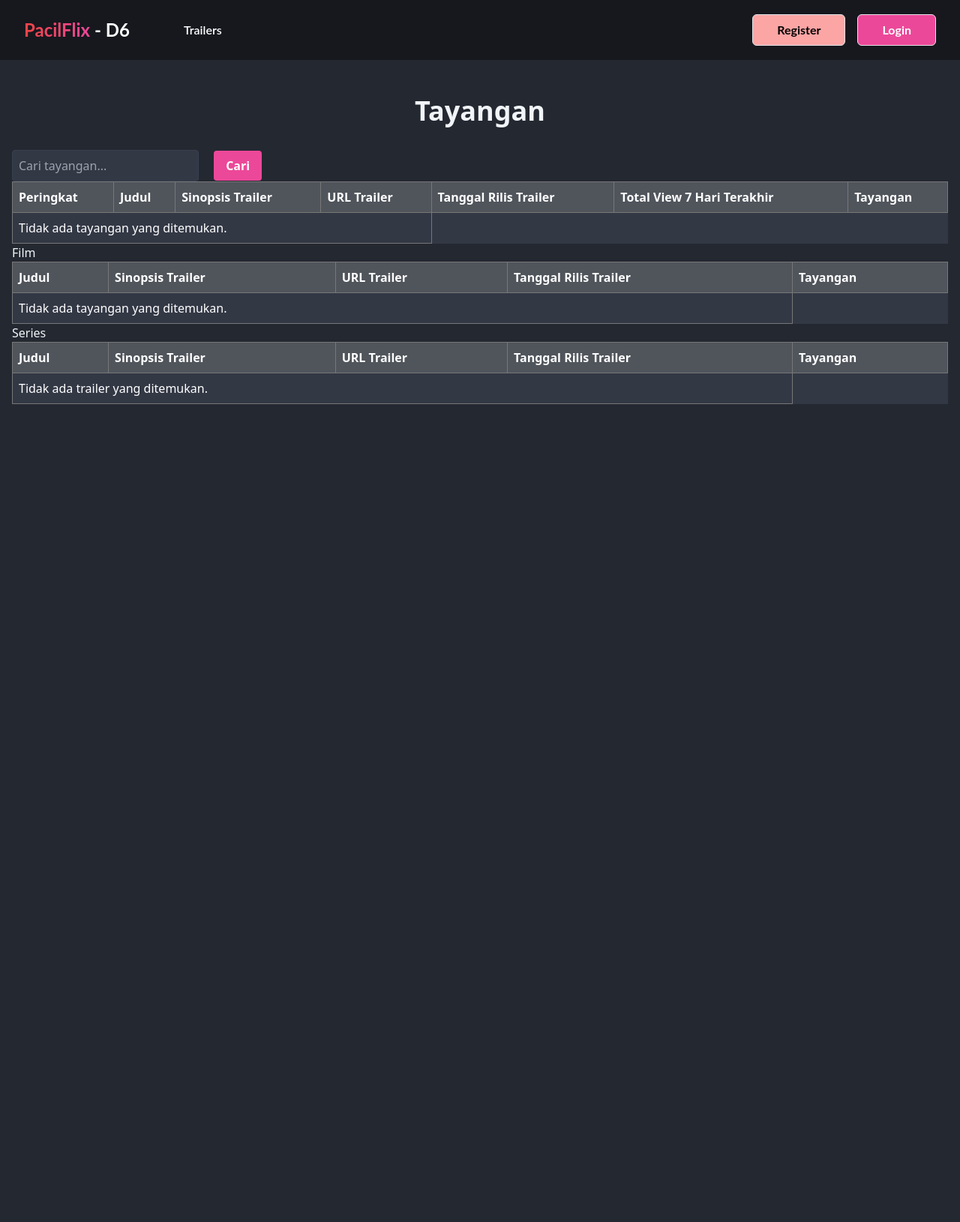
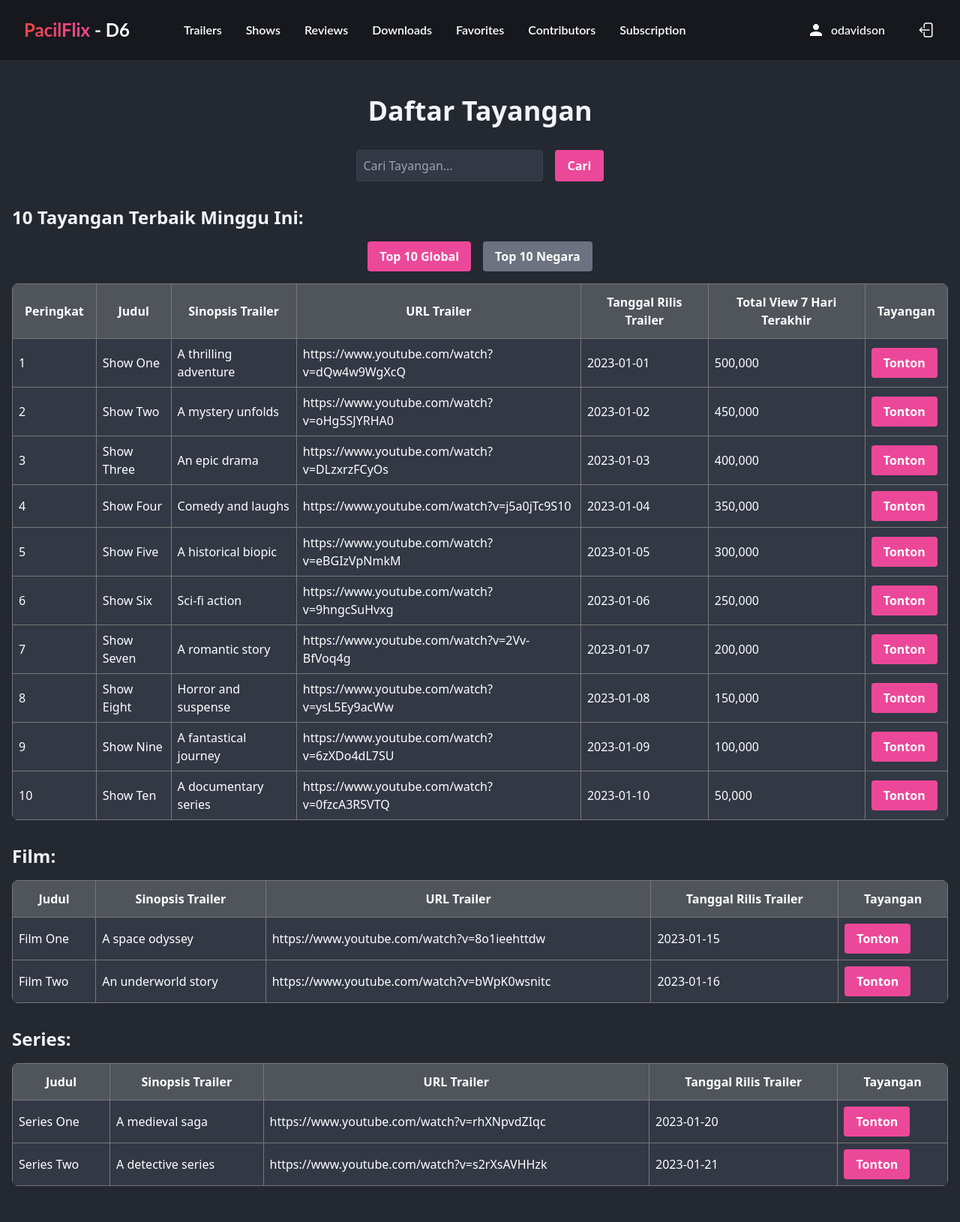
Before and after one commit to LimBodhi/Pacilflix, a Django app: template Tayangan/templates/tayangan.html in a window 1280 px wide. Shown: the whole page at 75% size. Before the commit the page ends 539 px from the top, so only its background shows below. Run offline with Django 3.2, Linux system fonts and the light colour scheme; the template is opened without the code that fills it, so the values that code supplies are empty; some libraries are stand-ins or nearby versions.

Commit message:
halaman tayangan

```diff
--- a/Langganan/views.py
+++ b/Langganan/views.py
@@ -5,12 +5,12 @@ from django.shortcuts import render, get_object_or_404, redirect
 from django.views.decorators.csrf import csrf_exempt
 
 def langganan_list(request):
-    # Query untuk mendapatkan data paket langganan dan transaksi untuk pengguna0
+    # Query untuk mendapatkan data paket langganan dan transaksi untuk odavidson
     query_transaksi = """
     SELECT t.username, t.nama_paket, p.nama, p.harga, p.resolusi_layar, t.start_date_time, t.end_date_time, t.metode_pembayaran
     FROM PACILFLIX.TRANSACTION t
     JOIN PACILFLIX.PAKET p ON t.nama_paket = p.nama
-    WHERE t.username = 'pengguna0'
+    WHERE t.username = 'odavidson'
     """
     transaksi_data = query(query_transaksi)
 
@@ -66,7 +66,7 @@ def beli_paket(request, nama_paket):
 def proses_pembayaran(request):
     if request.method == 'POST':
         # Ambil data dari form
-        username = 'pengguna0'
+        username = 'odavidson'
         # username = request.POST.get('username')  # asumsikan form memiliki field 'username'
         nama_paket = request.POST.get('nama_paket')  # asumsikan form memiliki field 'nama_paket'
         metode_pembayaran = request.POST.get('metode_pembayaran')  # asumsikan form memiliki field 'metode_pembayaran'
--- a/Tayangan/templates/tayangan.html
+++ b/Tayangan/templates/tayangan.html
@@ -3,13 +3,19 @@
 {% block content %}
 <div class="min-h-screen bg-[#242831] text-slate-100 font-inter">
     <div class="container mx-auto py-12 px-4">
-        <h2 class="text-center text-4xl font-bold mb-8">Tayangan</h2>
+        <h2 class="text-center text-4xl font-bold mb-8">Daftar Tayangan</h2>
 
-        <form action="{% url 'show_search_tayangan' %}" method="post">
-            {% csrf_token %}
-            <input type="text" name="search" value="{{ query }}" placeholder="Cari tayangan..." class="bg-[#333845] text-white border border-gray-700 p-2 rounded">
+        <div class="flex justify-center mb-8">
+            <input type="text" placeholder="Cari Tayangan..." class="bg-[#333845] text-white border border-gray-700 p-2 rounded">
             <button type="submit" class="ml-4 bg-pink-500 hover:bg-red-500 text-white font-bold py-2 px-4 rounded">Cari</button>
-        </form>
+        </div>
+
+        <h3 class="text-2xl font-semibold mb-4">10 Tayangan Terbaik Minggu Ini:</h3>
+
+        <div class="flex justify-center mb-4">
+            <button class="bg-pink-500 hover:bg-red-500 text-white font-bold py-2 px-4 rounded mr-4">Top 10 Global</button>
+            <button class="bg-gray-500 hover:bg-gray-600 text-white font-bold py-2 px-4 rounded">Top 10 Negara</button>
+        </div>
 
         <style>
             table {
@@ -25,110 +31,79 @@
             }
             th {
                 background-color: #50555c; /* Darker header background */
+                text-align: center;
             }
         </style>
-        <table>
-            <thead>
+
+
+        <div class="overflow-x-auto mb-8">
+            <table class="w-full text-left rounded-lg overflow-hidden">
+                <thead class="bg-[#333845] text-white">
                     <tr>
-                    <th>Peringkat</th>
-                    <th>Judul</th>
-                    <th>Sinopsis Trailer</th>
-                    <th>URL Trailer</th>
-                    <th>Tanggal Rilis Trailer</th>
-                    <th>Total View 7 Hari Terakhir</th>
-                    <th>Tayangan</th>
+                        <th class="py-3 px-4">Peringkat</th>
+                        <th class="py-3 px-4">Judul</th>
+                        <th class="py-3 px-4">Sinopsis Trailer</th>
+                        <th class="py-3 px-4">URL Trailer</th>
+                        <th class="py-3 px-4">Tanggal Rilis Trailer</th>
+                        <th class="py-3 px-4">Total View 7 Hari Terakhir</th>
+                        <th class="py-3 px-4">Tayangan</th>
                     </tr>
                 </thead>
-            <tbody>
-                {% for trailer in tayangans %}
-                <tr class="border-t border-gray-700">
-                    <td>{{ 1 }}</td>
-                    <td>{{ trailer.judul }}</td>
-                    <td>{{ trailer.sinopsis_trailer }}</td>
-                    <td>{{ trailer.url_video_trailer }}</td>
-                    <td>{{ trailer.formatted_timestamp }}</td>
-                    <td>{{ 1 }}</td>
-                    <td>
-                        <form action="{% url 'show_film' %}" method="post">
-                            {% csrf_token %}
-                            <input type="hidden" name="id_tayangan" value="{{ trailer.id }}">
-                            <button type="submit" class="button">Tayangan</button>
-                        </form>
-                    </td>
-                </tr>
-                {% empty %}
-                <tr>
-                    <td colspan="4">Tidak ada tayangan yang ditemukan.</td>
-                </tr>
-                {% endfor %}
+                <tbody class="bg-[#333845]">
+                    <!-- Dummy data for top shows -->
+                    <tr><td>1</td><td>Show One</td><td>A thrilling adventure</td><td><a href="https://www.youtube.com/watch?v=dQw4w9WgXcQ">https://www.youtube.com/watch?v=dQw4w9WgXcQ</a></td><td>2023-01-01</td><td>500,000</td><td><button class="bg-pink-500 hover:bg-red-500 text-white font-bold py-2 px-4 rounded">Tonton</button></td></tr>
+                    <tr><td>2</td><td>Show Two</td><td>A mystery unfolds</td><td><a href="https://www.youtube.com/watch?v=oHg5SJYRHA0">https://www.youtube.com/watch?v=oHg5SJYRHA0</a></td><td>2023-01-02</td><td>450,000</td><td><button class="bg-pink-500 hover:bg-red-500 text-white font-bold py-2 px-4 rounded">Tonton</button></td></tr>
+                    <tr><td>3</td><td>Show Three</td><td>An epic drama</td><td><a href="https://www.youtube.com/watch?v=DLzxrzFCyOs">https://www.youtube.com/watch?v=DLzxrzFCyOs</a></td><td>2023-01-03</td><td>400,000</td><td><button class="bg-pink-500 hover:bg-red-500 text-white font-bold py-2 px-4 rounded">Tonton</button></td></tr>
+                    <tr><td>4</td><td>Show Four</td><td>Comedy and laughs</td><td><a href="https://www.youtube.com/watch?v=j5a0jTc9S10">https://www.youtube.com/watch?v=j5a0jTc9S10</a></td><td>2023-01-04</td><td>350,000</td><td><button class="bg-pink-500 hover:bg-red-500 text-white font-bold py-2 px-4 rounded">Tonton</button></td></tr>
+                    <tr><td>5</td><td>Show Five</td><td>A historical biopic</td><td><a href="https://www.youtube.com/watch?v=eBGIzVpNmkM">https://www.youtube.com/watch?v=eBGIzVpNmkM</a></td><td>2023-01-05</td><td>300,000</td><td><button class="bg-pink-500 hover:bg-red-500 text-white font-bold py-2 px-4 rounded">Tonton</button></td></tr>
+                    <tr><td>6</td><td>Show Six</td><td>Sci-fi action</td><td><a href="https://www.youtube.com/watch?v=9hngcSuHvxg">https://www.youtube.com/watch?v=9hngcSuHvxg</a></td><td>2023-01-06</td><td>250,000</td><td><button class="bg-pink-500 hover:bg-red-500 text-white font-bold py-2 px-4 rounded">Tonton</button></td></tr>
+                    <tr><td>7</td><td>Show Seven</td><td>A romantic story</td><td><a href="https://www.youtube.com/watch?v=2Vv-BfVoq4g">https://www.youtube.com/watch?v=2Vv-BfVoq4g</a></td><td>2023-01-07</td><td>200,000</td><td><button class="bg-pink-500 hover:bg-red-500 text-white font-bold py-2 px-4 rounded">Tonton</button></td></tr>
+                    <tr><td>8</td><td>Show Eight</td><td>Horror and suspense</td><td><a href="https://www.youtube.com/watch?v=ysL5Ey9acWw">https://www.youtube.com/watch?v=ysL5Ey9acWw</a></td><td>2023-01-08</td><td>150,000</td><td><button class="bg-pink-500 hover:bg-red-500 text-white font-bold py-2 px-4 rounded">Tonton</button></td></tr>
+                    <tr><td>9</td><td>Show Nine</td><td>A fantastical journey</td><td><a href="https://www.youtube.com/watch?v=6zXDo4dL7SU">https://www.youtube.com/watch?v=6zXDo4dL7SU</a></td><td>2023-01-09</td><td>100,000</td><td><button class="bg-pink-500 hover:bg-red-500 text-white font-bold py-2 px-4 rounded">Tonton</button></td></tr>
+                    <tr><td>10</td><td>Show Ten</td><td>A documentary series</td><td><a href="https://www.youtube.com/watch?v=0fzcA3RSVTQ">https://www.youtube.com/watch?v=0fzcA3RSVTQ</a></td><td>2023-01-10</td><td>50,000</td><td><button class="bg-pink-500 hover:bg-red-500 text-white font-bold py-2 px-4 rounded">Tonton</button></td></tr>
                 </tbody>
             </table>
-        Film
-        <table>
-            <thead>
+        </div>
+
+        <h3 class="text-2xl font-semibold mb-4">Film:</h3>
+        <div class="overflow-x-auto mb-8">
+            <table class="w-full text-left rounded-lg overflow-hidden">
+                <thead class="bg-[#333845] text-white">
                     <tr>
-                    <th>Judul</th>
-                    <th>Sinopsis Trailer</th>
-                    <th>URL Trailer</th>
-                    <th>Tanggal Rilis Trailer</th>
-                    <th>Tayangan</th>
+                        <th class="py-3 px-4">Judul</th>
+                        <th class="py-3 px-4">Sinopsis Trailer</th>
+                        <th class="py-3 px-4">URL Trailer</th>
+                        <th class="py-3 px-4">Tanggal Rilis Trailer</th>
+                        <th class="py-3 px-4">Tayangan</th>
                     </tr>
                 </thead>
-            <tbody>
-                {% for trailer in tayangans %}
-                <tr class="border-t border-gray-700">
-                    <td>{{ trailer.judul }}</td>
-                    <td>{{ trailer.sinopsis_trailer }}</td>
-                    <td>{{ trailer.url_video_trailer }}</td>
-                    <td>{{ trailer.formatted_timestamp }}</td>
-                    <td>
-                        <form action="{% url 'show_film' %}" method="post">
-                            {% csrf_token %}
-                            <input type="hidden" name="id_tayangan" value="{{ trailer.id }}">
-                            <button type="submit" class="button">Film</button>
-                        </form>
-                    </td>
-                </tr>
-                {% empty %}
-                <tr>
-                    <td colspan="4">Tidak ada tayangan yang ditemukan.</td>
-                </tr>
-                {% endfor %}
+                <tbody class="bg-[#333845]">
+                    <!-- Dummy data for films -->
+                    <tr><td>Film One</td><td>A space odyssey</td><td><a href="https://www.youtube.com/watch?v=8o1ieehttdw">https://www.youtube.com/watch?v=8o1ieehttdw</a></td><td>2023-01-15</td><td><button class="bg-pink-500 hover:bg-red-500 text-white font-bold py-2 px-4 rounded">Tonton</button></td></tr>
+                    <tr><td>Film Two</td><td>An underworld story</td><td><a href="https://www.youtube.com/watch?v=bWpK0wsnitc">https://www.youtube.com/watch?v=bWpK0wsnitc</a></td><td>2023-01-16</td><td><button class="bg-pink-500 hover:bg-red-500 text-white font-bold py-2 px-4 rounded">Tonton</button></td></tr>
                 </tbody>
             </table>
-        Series
-        <table>
-            <thead>
+        </div>
+
+        <h3 class="text-2xl font-semibold mb-4">Series:</h3>
+        <div class="overflow-x-auto">
+            <table class="w-full text-left rounded-lg overflow-hidden">
+                <thead class="bg-[#333845] text-white">
                     <tr>
-                    <th>Judul</th>
-                    <th>Sinopsis Trailer</th>
-                    <th>URL Trailer</th>
-                    <th>Tanggal Rilis Trailer</th>
-                    <th>Tayangan</th>
+                        <th class="py-3 px-4">Judul</th>
+                        <th class="py-3 px-4">Sinopsis Trailer</th>
+                        <th class="py-3 px-4">URL Trailer</th>
+                        <th class="py-3 px-4">Tanggal Rilis Trailer</th>
+                        <th class="py-3 px-4">Tayangan</th>
                     </tr>
                 </thead>
-            <tbody>
-                {% for trailer in tayangans %}
-                <tr class="border-t border-gray-700">
-                    <td>{{ trailer.judul }}</td>
-                    <td>{{ trailer.sinopsis_trailer }}</td>
-                    <td>{{ trailer.url_video_trailer }}</td>
-                    <td>{{ trailer.formatted_timestamp }}</td>
-                    <td>
-                        <form action="{% url 'show_series' %}" method="post">
-                            {% csrf_token %}
-                            <input type="hidden" name="id_tayangan" value="{{ trailer.id }}">
-                            <button type="submit" class="button">Series</button>
-                        </form>
-                    </td>
-                </tr>
-                {% empty %}
-                <tr>
-                    <td colspan="4">Tidak ada trailer yang ditemukan.</td>
-                </tr>
-                {% endfor %}
+                <tbody class="bg-[#333845]">
+                    <!-- Dummy data for series -->
+                    <tr><td>Series One</td><td>A medieval saga</td><td><a href="https://www.youtube.com/watch?v=rhXNpvdZIqc">https://www.youtube.com/watch?v=rhXNpvdZIqc</a></td><td>2023-01-20</td><td><button class="bg-pink-500 hover:bg-red-500 text-white font-bold py-2 px-4 rounded">Tonton</button></td></tr>
+                    <tr><td>Series Two</td><td>A detective series</td><td><a href="https://www.youtube.com/watch?v=s2rXsAVHHzk">https://www.youtube.com/watch?v=s2rXsAVHHzk</a></td><td>2023-01-21</td><td><button class="bg-pink-500 hover:bg-red-500 text-white font-bold py-2 px-4 rounded">Tonton</button></td></tr>
                 </tbody>
             </table>
         </div>
     </div>
+</div>
 {% endblock %}
--- a/Tayangan/views.py
+++ b/Tayangan/views.py
@@ -1,7 +1,3 @@
-from django.shortcuts import render
-
-# Create your views here.
-from django.shortcuts import render
 from django.http import JsonResponse
 from utils.query import query
 from django.shortcuts import render, redirect
--- a/templates/navbar.html
+++ b/templates/navbar.html
@@ -4,24 +4,22 @@
             <div class="py-6 mr-4">
                 <a href="/" class="inline font-bold text-2xl text-white"><span class="bg-gradient-to-r from-red-500 to-pink-500 text-transparent bg-clip-text">PacilFlix</span> - D6</a>
             </div>
-            <div class="flex font-semibold items-center text-white gap-12 pl-14">
+            <div class="flex font-semibold items-center text-white gap-8 pl-14">
                 <a class="nav-btn relative after:content-[''] after:bg-white after:h-[2px] after:w-[0%] after:left-0 after:-bottom-[5px] after:rounded-xl after:absolute after:duration-300" href="/">Trailers</a>
-                {% if is_logged_in %}
                 <a class="nav-btn relative after:content-[''] after:bg-white after:h-[2px] after:w-[0%] after:left-0 after:-bottom-[5px] after:rounded-xl after:absolute after:duration-300" href="#">Shows</a>
+                <a class="nav-btn relative after:content-[''] after:bg-white after:h-[2px] after:w-[0%] after:left-0 after:-bottom-[5px] after:rounded-xl after:absolute after:duration-300" href="#">Reviews</a>
+                <a class="nav-btn relative after:content-[''] after:bg-white after:h-[2px] after:w-[0%] after:left-0 after:-bottom-[5px] after:rounded-xl after:absolute after:duration-300" href="#">Downloads</a>
+                <a class="nav-btn relative after:content-[''] after:bg-white after:h-[2px] after:w-[0%] after:left-0 after:-bottom-[5px] after:rounded-xl after:absolute after:duration-300" href="#">Favorites</a>
                 <a class="nav-btn relative after:content-[''] after:bg-white after:h-[2px] after:w-[0%] after:left-0 after:-bottom-[5px] after:rounded-xl after:absolute after:duration-300" href="#">Contributors</a>
-                <a class="nav-btn relative after:content-[''] after:bg-white after:h-[2px] after:w-[0%] after:left-0 after:-bottom-[5px] after:rounded-xl after:absolute after:duration-300" href="#">Favorites</a>
-                <a class="nav-btn relative after:content-[''] after:bg-white after:h-[2px] after:w-[0%] after:left-0 after:-bottom-[5px] after:rounded-xl after:absolute after:duration-300" href="#">Downloads</a>
                 <a class="nav-btn relative after:content-[''] after:bg-white after:h-[2px] after:w-[0%] after:left-0 after:-bottom-[5px] after:rounded-xl after:absolute after:duration-300" href="#">Subscription</a>
-                {% endif %}
             </div>
         </div>
-        <div class="flex">
+        <div class="flex items-center">
             {% if not is_logged_in %}
-            <button type="submit" class="rounded-md font-bold text-black border px-8 py-2 bg-red-300 hover:bg-red-400 duration-300">Register</button>
-            <button type="submit" class="rounded-md font-bold text-white border px-8 py-2 bg-pink-500 hover:bg-pink-600 duration-300 ml-4">Login</button>
-            {% endif %}
-            {% if is_logged_in %}
-            <p class="font-medium text-white">{{username}}</p>
+            <div class="user-frame hover:bg-white hover:bg-opacity-10 cursor-pointer px-3 py-2 rounded-full flex items-center mr-2">
+                <svg xmlns="http://www.w3.org/2000/svg" fill="currentColor" class="w-6 h-6 text-white mr-2" viewBox="0 0 24 24"><path d="M12 12c2.21 0 4-1.79 4-4s-1.79-4-4-4-4 1.79-4 4 1.79 4 4 4zm0 2c-2.67 0-8 1.34-8 4v2h16v-2c0-2.66-5.33-4-8-4z"/></svg>
+                <p class="font-medium text-white">odavidson</p>
+            </div>
             <a href="/logout" class="text-white hover:text-red-500 duration-100 pl-6">
                 <svg xmlns="http://www.w3.org/2000/svg" fill="none" viewBox="0 0 24 24" stroke-width="1.5" stroke="currentColor" class="w-6 h-6">
                     <title id="title">Logout</title>
```
Lines whose indentation alone changed are shown as unchanged.
